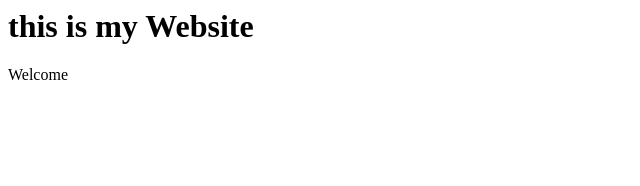
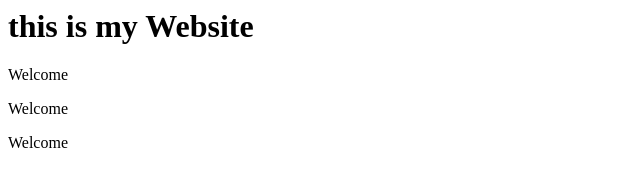
Before and after one commit to bzay1992/index, a plain HTML site: page index.html in a window 1280 px wide. Shown: the whole page, without its empty margins (0-640 px from the left). Drawn offline with Linux system fonts and the light colour scheme.

Commit message:
Modified

```diff
--- a/index.html
+++ b/index.html
@@ -2,4 +2,6 @@
 <title>Thhis is my Website</title>
 <h1>this is my Website</h1>
 <p>Welcome</p>
+<p>Welcome</p>
+<p>Welcome</p>
 </html>
```
